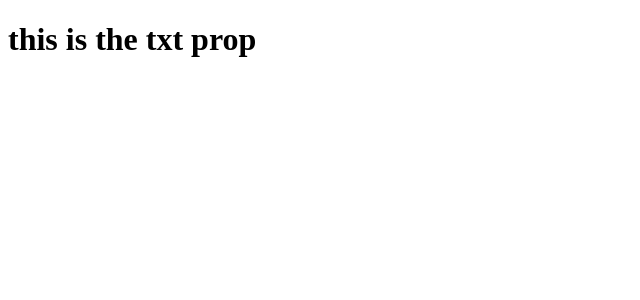
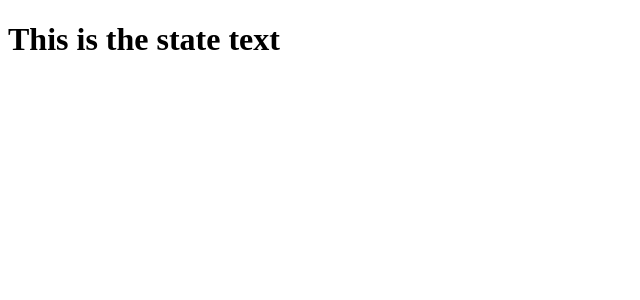
Before and after one commit to RyoTaga/react-practice, a React (Create React App) app: page / in a window 1280 px wide. Shown: the top 300 px of the page, without its empty margins (0-640 px from the left). Built offline with nearby package versions, Linux system fonts and the light colour scheme.

Commit message:
delete props and add state

```diff
--- a/src/App.js
+++ b/src/App.js
@@ -1,14 +1,15 @@
 import React from 'react';
 
 class App extends React.Component {
+  constructor() {
+    super();
+    this.state = {
+      txt: 'This is the state text',
+    }
+  }
   render() {
-    let txt = this.props.txt
-    return <h1>{txt}</h1>
+    return <h1>{this.state.txt}</h1>
   }
 }
 
-App.defaultProps = {
-  txt: 'this is the default text'
-}
-
 export default App
--- a/src/index.js
+++ b/src/index.js
@@ -4,7 +4,7 @@ import App from './App';
 import registerServiceWorker from './registerServiceWorker';
 
 ReactDOM.render(
-  <App txt="this is the txt prop" />,
+  <App />,
   document.getElementById('root')
 );
 registerServiceWorker();
```
